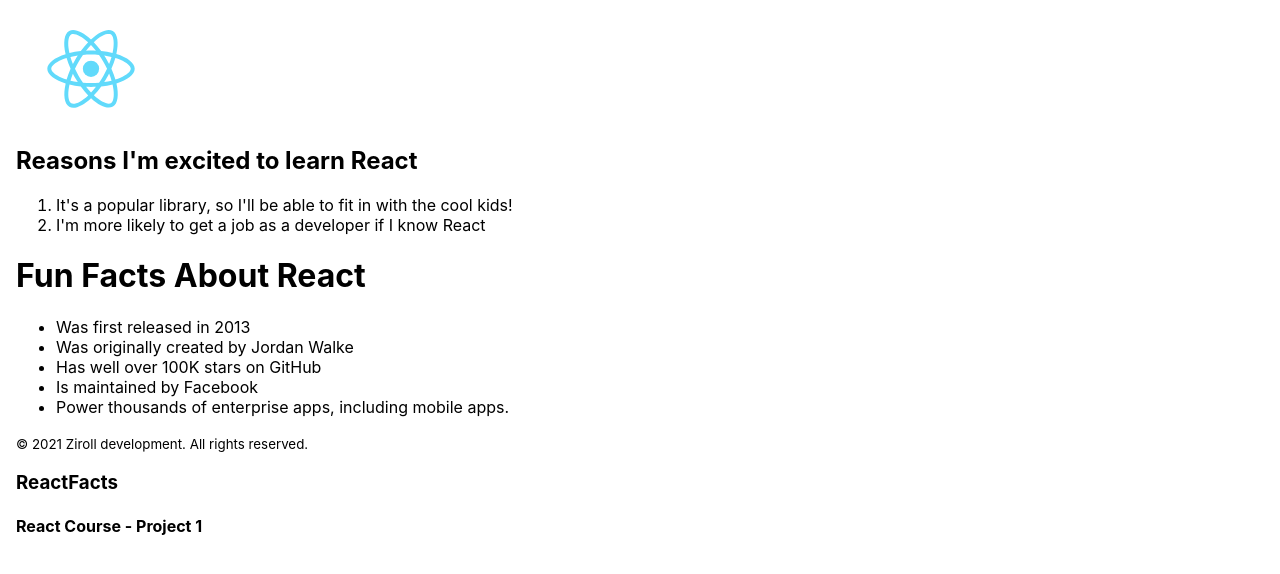
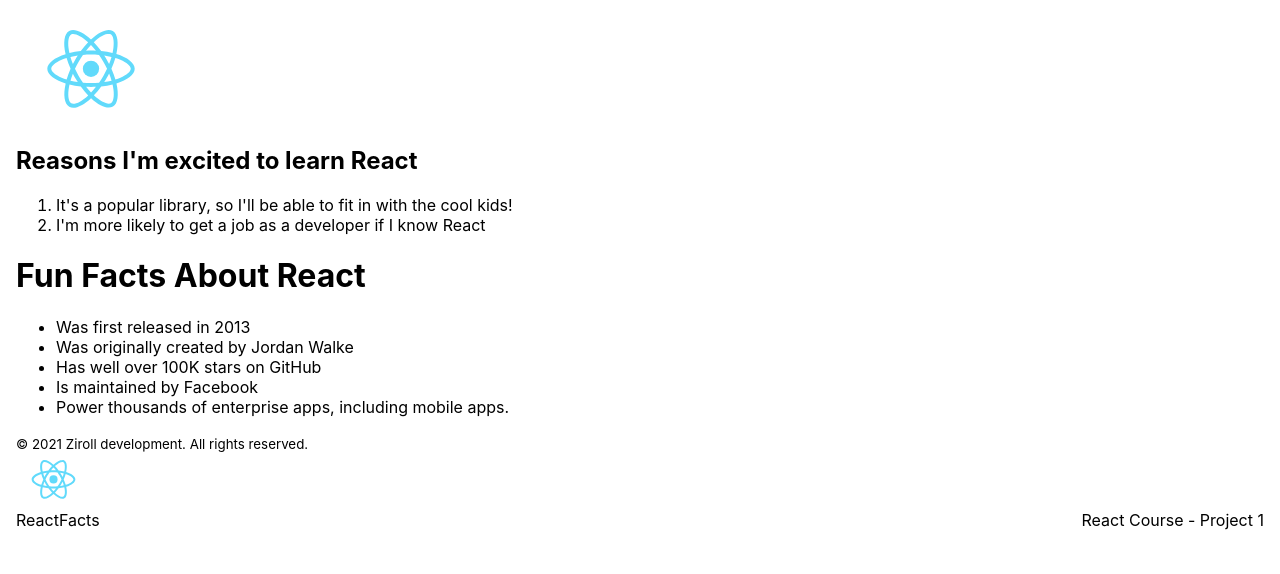
Before and after one commit to Siblarn/react1, a React (Create React App) app: page / in a window 1280 px wide. Shown: the top 574 px of the page. Built offline with nearby package versions, Linux system fonts and the light colour scheme.

Commit message:
fix example01 Navbar & Header

```diff
--- a/src/component/Navbar.js
+++ b/src/component/Navbar.js
@@ -1,17 +1,20 @@
+import React from "react"
+import logo from '../logo.svg';
+
 export default function Navbar (prop) {
     let text = prop.text || ""
     return (
-        <header>
+        <>
+        <div id="wer">
 
-        <div>
-            <h3>ReactFacts</h3>
 
+            <img src={logo} width="75"  alt="logo" />
+            <nav style={{display:"flex",width:"100%",justifyContent:"space-between"}}>ReactFacts
+
+                <div className="nav1">React Course - Project 1</div>
+
+            </nav>
         </div>
-        <div>
-
-            <h4>React Course - Project 1</h4>
-
-        </div>
-        </header>
+        </>
     )
 }
```
